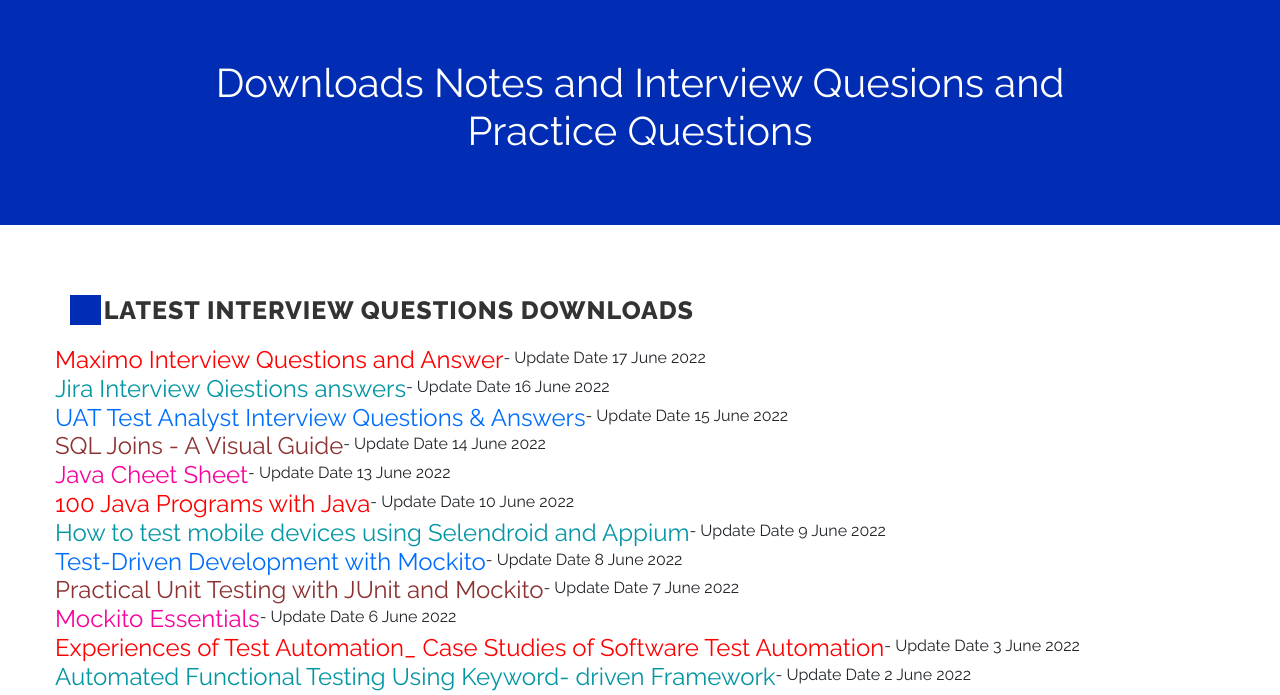
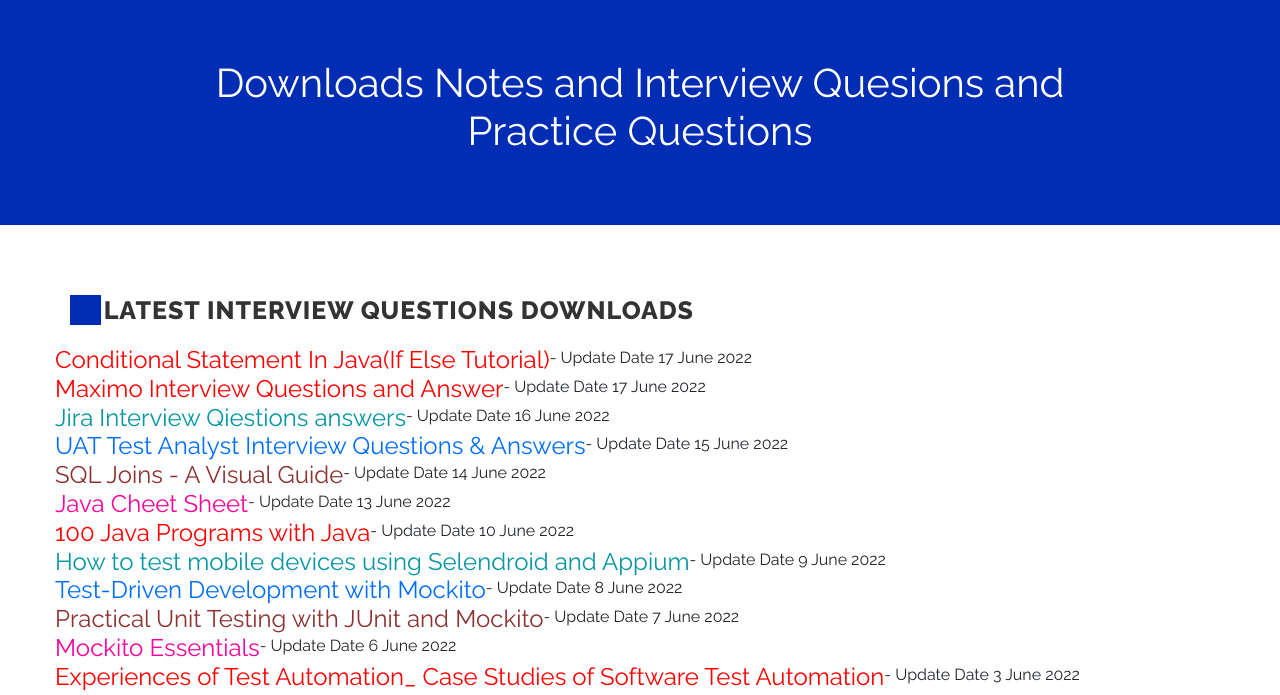
Before and after one commit to Ankit11191/techadda, a plain HTML site: page downloads.html in a window 1280 px wide. Shown: the part 83-778 px from the top of the page. Drawn offline with nearby package versions, Linux system fonts and the light colour scheme.

Commit message:
v June 22 V1
UPDATE

```diff
--- a/downloads.html
+++ b/downloads.html
@@ -202,21 +202,24 @@
                     </div>
                 </div>
                 <div class="row">
-                    <a class="latestJob1-color blink" href="./downloads/InterviewQuestions/miscellaneous/Maximo Interview Questions.pdf" target="_blank" rel="noopener noreferrer"><h4>Maximo Interview Questions and Answer</h4></a> - Update Date 17 June 2022<br>
+                    <a class="latestJob1-color" href="./downloads/InterviewQuestions/CoreJava/conditionals.pdf" target="_blank" rel="noopener noreferrer"><h4>Conditional Statement In Java(If Else Tutorial)</h4></a> - Update Date 17 June 2022<br>
                 </div>
                 <div class="row">
-                    <a class="latestJob2-color blink" href="./downloads/InterviewQuestions/miscellaneous/Jira Interview Qiestions answers.pdf" target="_blank" rel="noopener noreferrer"><h4>Jira Interview Qiestions answers </h4></a> - Update Date 16 June 2022<br>
+                    <a class="latestJob1-color" href="./downloads/InterviewQuestions/miscellaneous/Maximo Interview Questions.pdf" target="_blank" rel="noopener noreferrer"><h4>Maximo Interview Questions and Answer</h4></a> - Update Date 17 June 2022<br>
                 </div>
                 <div class="row">
-                    <a class="latestJob3-color blink" href="./downloads/InterviewQuestions/miscellaneous/Uat Test Analyst Interview Questions & Answers.pdf" target="_blank" rel="noopener noreferrer"><h4>UAT Test Analyst Interview Questions & Answers </h4></a> - Update Date 15 June 2022<br>
+                    <a class="latestJob2-color" href="./downloads/InterviewQuestions/miscellaneous/Jira Interview Qiestions answers.pdf" target="_blank" rel="noopener noreferrer"><h4>Jira Interview Qiestions answers </h4></a> - Update Date 16 June 2022<br>
+                </div>
+                <div class="row">
+                    <a class="latestJob3-color" href="./downloads/InterviewQuestions/miscellaneous/Uat Test Analyst Interview Questions & Answers.pdf" target="_blank" rel="noopener noreferrer"><h4>UAT Test Analyst Interview Questions & Answers </h4></a> - Update Date 15 June 2022<br>
                 </div>
 
                 <div class="row">
-                    <a class="latestJob4-color blink" href="./downloads/InterviewQuestions/SQL/SQL Joins.pdf" target="_blank" rel="noopener noreferrer"><h4>SQL Joins - A Visual Guide </h4></a> - Update Date 14 June 2022<br>
+                    <a class="latestJob4-color" href="./downloads/InterviewQuestions/SQL/SQL Joins.pdf" target="_blank" rel="noopener noreferrer"><h4>SQL Joins - A Visual Guide </h4></a> - Update Date 14 June 2022<br>
                 </div>
 
                 <div class="row">
-                    <a class="latestJob5-color blink" href="./downloads/InterviewQuestions/CoreJava/Java Cheat Sheet.pdf" target="_blank" rel="noopener noreferrer"><h4>Java Cheet Sheet</h4></a> - Update Date 13 June 2022<br>
+                    <a class="latestJob5-color" href="./downloads/InterviewQuestions/CoreJava/Java Cheat Sheet.pdf" target="_blank" rel="noopener noreferrer"><h4>Java Cheet Sheet</h4></a> - Update Date 13 June 2022<br>
                 </div>
 
                 <div class="row">
```
Also changed, not shown: 2 other files.
